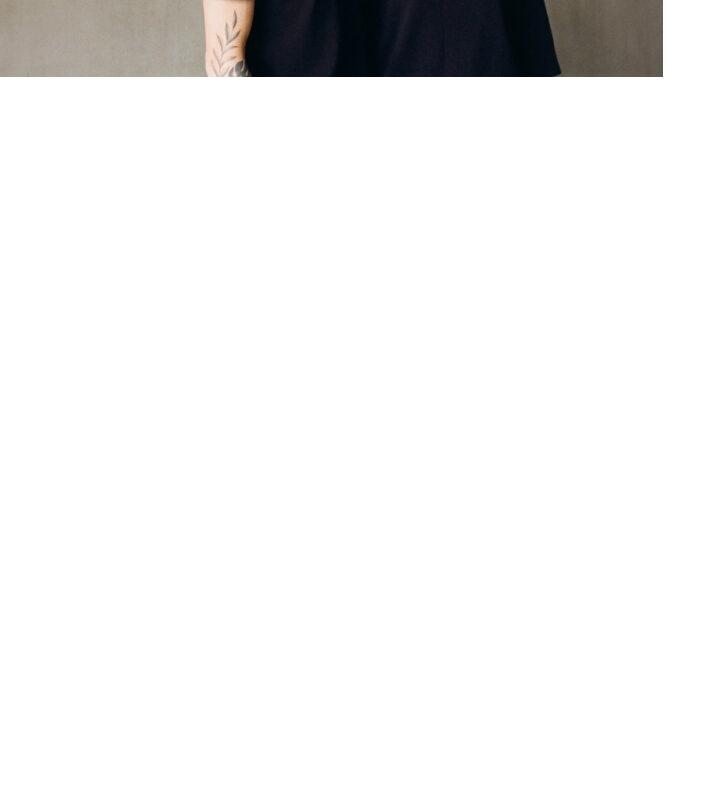
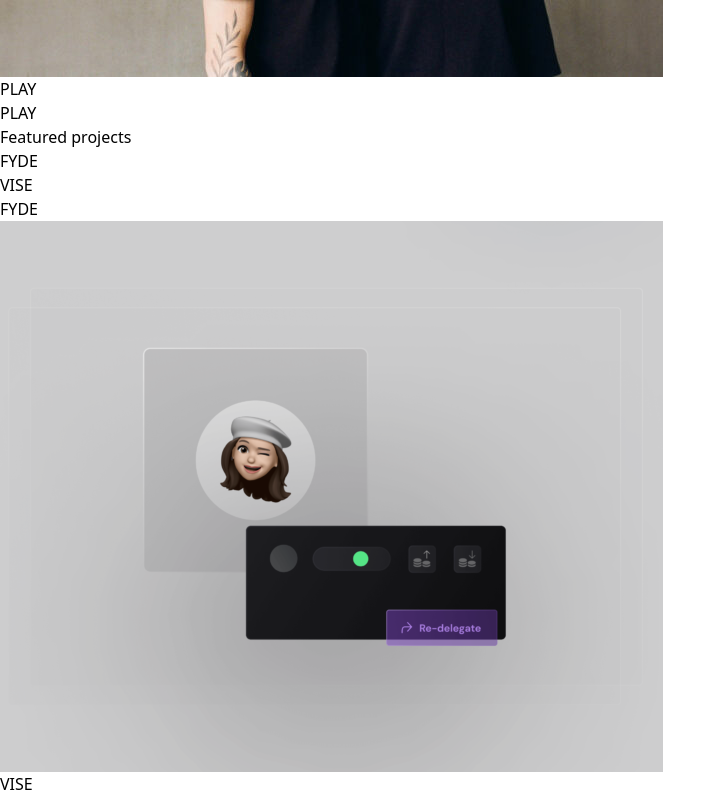
Before and after one commit to Harshbhimate256/Ochi-clone, a React (Vite) app: page / in a window 1280 px wide. Shown: the part 720-1514 px from the top of the page, without its empty margins (0-726 px from the left). Before the commit the page ends 800 px from the top, so only its background shows below. Built offline with nearby package versions, Linux system fonts and the light colour scheme.

Commit message:
added featured section(without animation)

```diff
--- a/src/App.jsx
+++ b/src/App.jsx
@@ -4,6 +4,7 @@ import LandingPage from './components/LandingPage'
 import Marque from './components/Marque'
 import About from './components/About'
 import Eyes from './components/Eyes'
+import Featured from './components/Featured'
 
 const App = () => {
   return (
@@ -13,6 +14,7 @@ const App = () => {
       <Marque/>
       <About/>
       <Eyes/>
+      <Featured/>
     </div>
   )
 }
--- a/src/components/Eyes.jsx
+++ b/src/components/Eyes.jsx
@@ -21,14 +21,16 @@ function Eyes() {
       <div className="relative w-full h-full bg-cover bg-center bg-[url(../eyes-bg.jpg)]">
         <div className="absolute top-1/2 left-1/2 -translate-x-[50%] -translate-y-[50%] flex gap-10">
           <div className="w-[15vw] flex items-center justify-center h-[15vw] bg-zinc-100 rounded-full">
-            <div className="w-2/3 h-2/3 relative bg-[#212121]  rounded-full">
+            <div className="w-2/3 h-2/3 relative bg-[#212121] justify-center flex  rounded-full">
+          <h2 className="align-center flex  items-center text-4xl">PLAY</h2>
               <div style={{transform: `translate(-50%,-50%) rotate(${rotate}deg)`,}}className="w-full h-8  absolute  top-1/2 left-1/2 -translate-x-[50%] -translate-y-[50%]">
                 <div className="w-7 h-7 bg-zinc-100 ml-1 rounded-full"></div>
               </div>
             </div>
           </div>
           <div className="w-[15vw] h-[15vw] flex items-center justify-center bg-zinc-100 rounded-full">
-            <div className="w-2/3 h-2/3 relative bg-[#212121]  rounded-full">
+            <div className="w-2/3 h-2/3 relative bg-[#212121] justify-center flex rounded-full">
+          <h2 className="align-center flex  items-center text-4xl">PLAY</h2>
             <div style={{transform: `translate(-50%,-50%) rotate(${rotate}deg)`,}}className="w-full h-8  absolute  top-1/2 left-1/2 -translate-x-[50%] -translate-y-[50%]">
                 <div className="w-7 h-7 bg-zinc-100 ml-1 rounded-full"></div>
               </div>
--- /dev/null
+++ b/src/components/Featured.jsx
@@ -0,0 +1,46 @@
+import React from "react";
+
+function Featured() {
+  return (
+    <div className="w-full py-20">
+      <div className="px-16 w-full border-b-[1px] border-zinc-700 pb-20">
+        <h1 className="text-7xl  tracking-tight">Featured projects</h1>
+      </div>
+      <div className="flex">
+        <div className="w-1/2 text-left px-24 pt-20">
+          <h1 className="text-2xl">FYDE</h1>
+        </div>
+        <div className="w-1/2 text-left px-8 pt-20">
+          <h1 className="text-2xl">VISE</h1>
+        </div>
+      </div>
+      <div className="px-20">
+        <div className="cards flex mt-5 gap-6 w-full">
+          <div className=" cardContainer relative w-1/2 h-[75vh]  rounded-2xl ">
+            <h1 className="z-99 absolute left-full top-1/2 -translate-x-1/2 -translate-y-1/2 text-[#CDEA68] font-bold text-9xl">
+              {"FYDE".split("").map((item, index) => (
+                <span>{item}</span>
+              ))}
+            </h1>
+            <div className="card w-full h-full  rounded-2xl overflow-hidden">
+              <img className="w-full h-full" src="../card1 FYDE.png" />
+            </div>
+          </div>
+          <div className=" cardContainer relative w-1/2 h-[75vh]  rounded-2xl">
+            <h1 className="z-99 absolute right-full top-1/2 translate-x-1/2 -translate-y-1/2 text-[#CDEA68] font-bold text-9xl">
+              {"VISE".split("").map((item, index) => (
+                <span>{item}</span>
+              ))}
+            </h1>
+
+            <div className="card w-full h-full bg-green-300 rounded-2xl overflow-hidden">
+              <img className="w-full h-full" src="../card2 VISE.jpg" />
+            </div>
+          </div>
+        </div>
+      </div>
+    </div>
+  );
+}
+
+export default Featured;
```
Also changed, not shown: card1 FYDE.png (added), card2 VISE.jpg (added).
